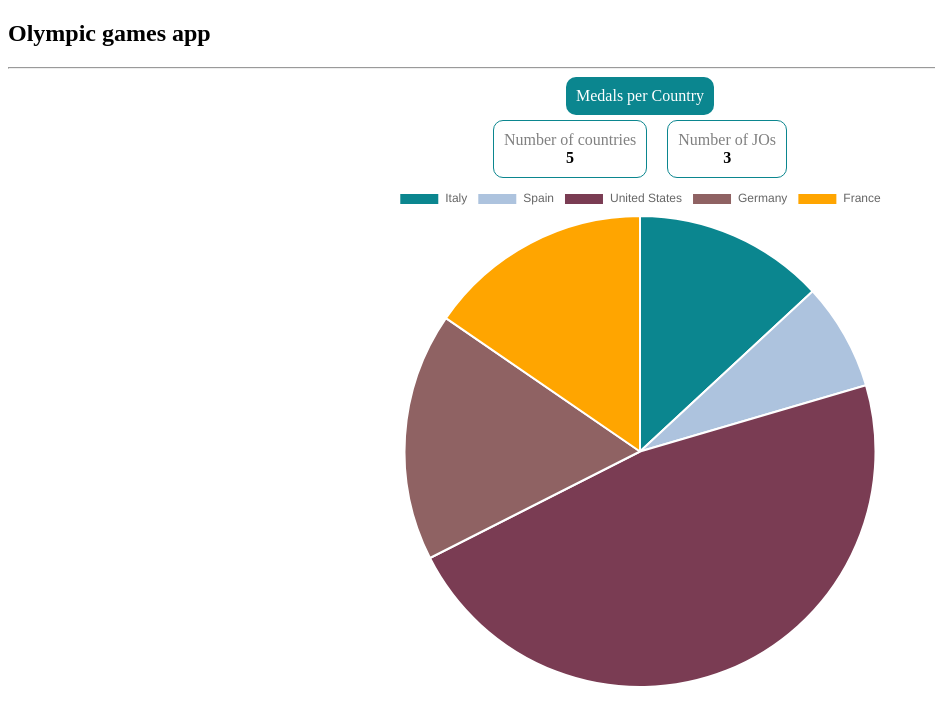
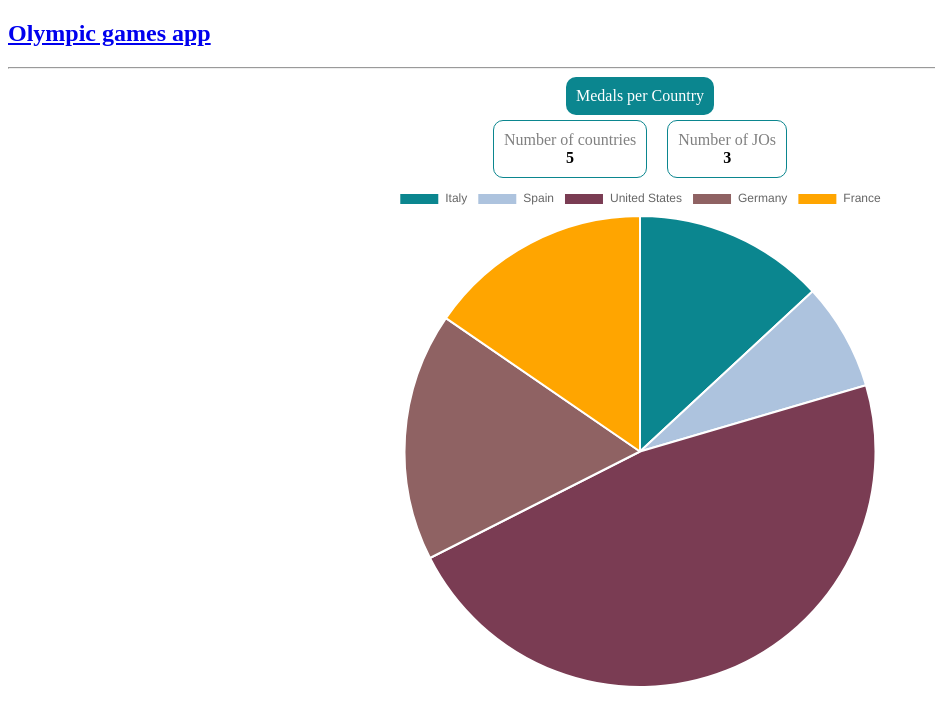
Before and after one commit to tremran/ocr-p2-01-olympicgamestarter, an Angular app: page / in a window 1280 px wide. Shown: the top 724 px of the page, without its empty margins (0-935 px from the left). Built offline with nearby package versions, Linux system fonts and the light colour scheme.

Commit message:
deplacement du header dans app.component.html

```diff
--- a/src/app/app.component.html
+++ b/src/app/app.component.html
@@ -1 +1,3 @@
+<h2><a [routerLink]="'/'">Olympic games app</a></h2>
+<hr/>
 <router-outlet></router-outlet>
--- a/src/app/pages/home/home.component.html
+++ b/src/app/pages/home/home.component.html
@@ -1,5 +1,4 @@
-<h2>Olympic games app</h2>
-<hr/>
+
 <div>
   <div>
     <div class="center">
--- a/src/app/pages/home/home.component.ts
+++ b/src/app/pages/home/home.component.ts
@@ -25,7 +25,6 @@ export class HomeComponent implements OnInit {
 
   async ngOnInit() {
     try {
-      console.log('try');
       await this.dataService.loadData();
     }
     catch(e)
```
